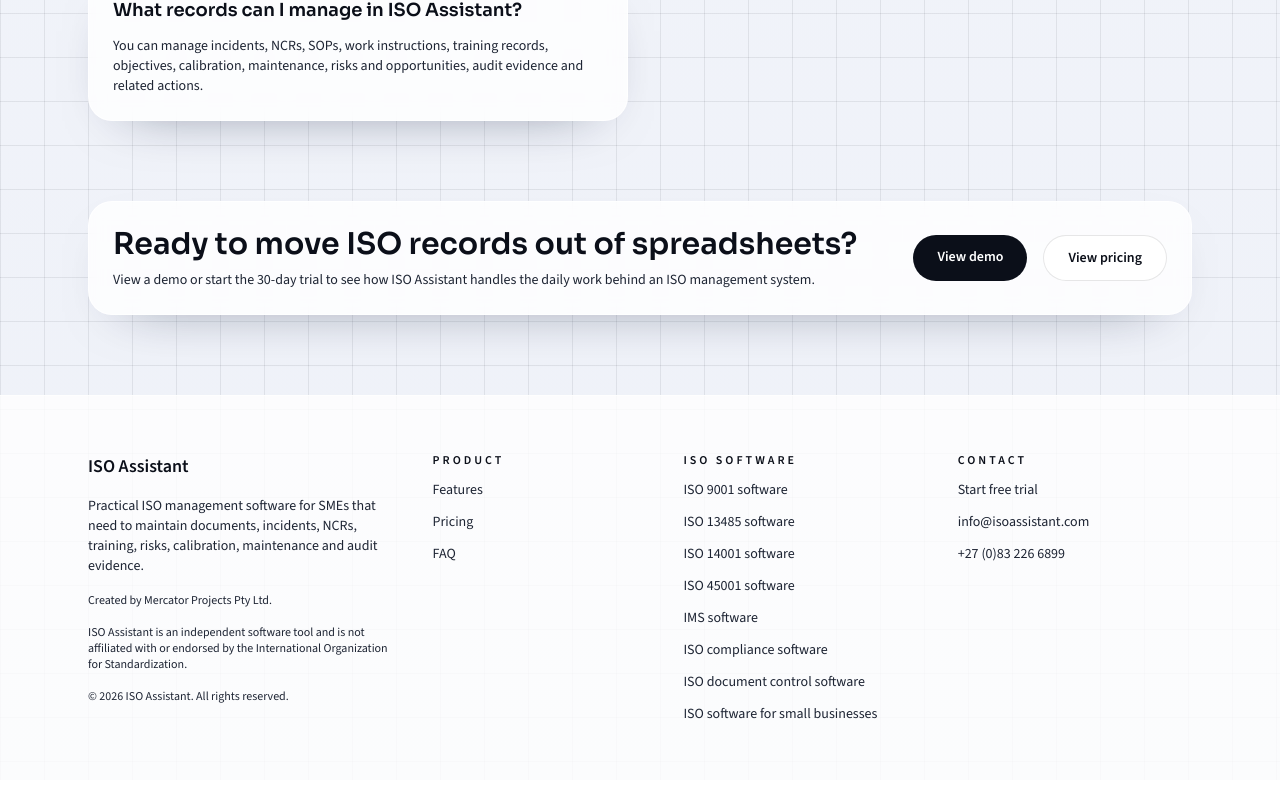
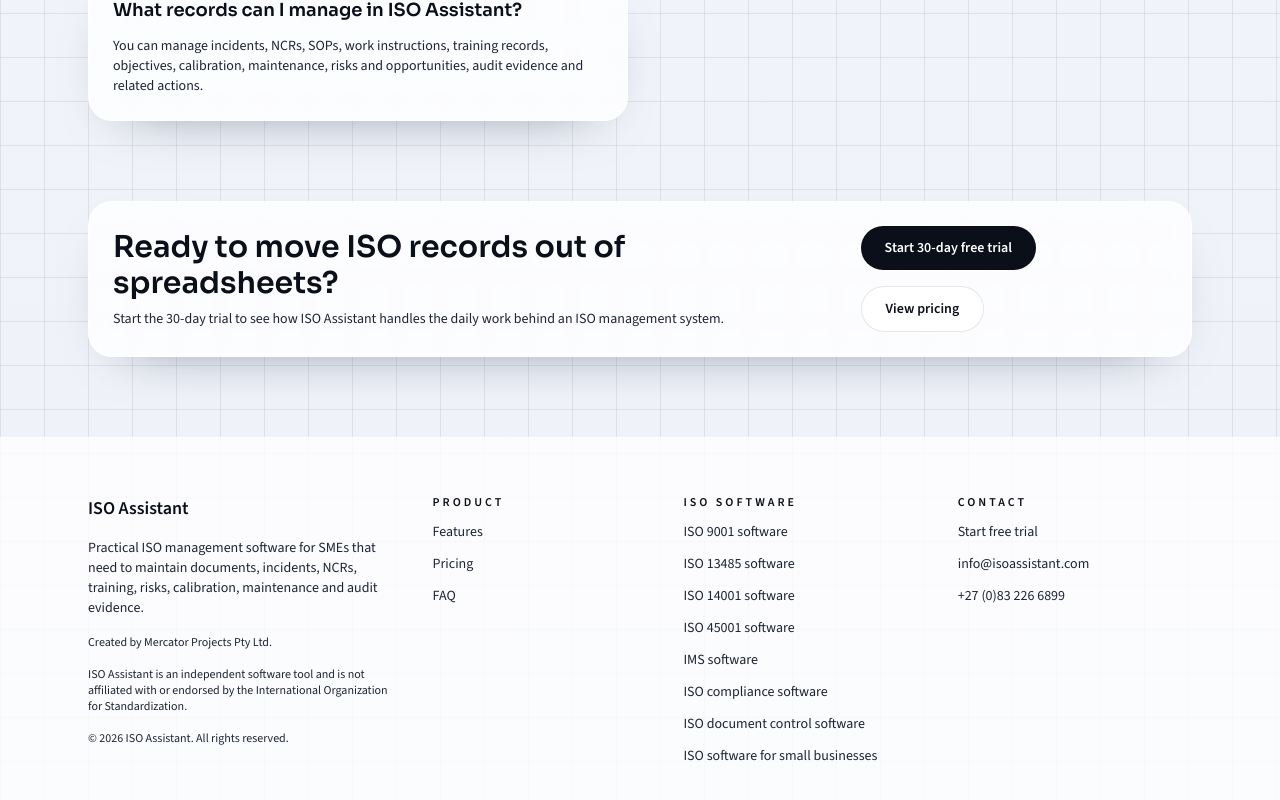
Before and after one commit to eugenevdw/isoassistant-website, a Next.js app: page / in a window 1280 px wide. Shown: the part 3023-3823 px from the top of the page. Built offline with nearby package versions, Linux system fonts and the light colour scheme.

Commit message:
Update trial CTA and contact details

```diff
--- a/app/components/sections/SeoLandingPage.tsx
+++ b/app/components/sections/SeoLandingPage.tsx
@@ -47,10 +47,10 @@ export function SeoLandingPage({ page }: SeoLandingPageProps) {
             Start 30-day free trial
           </a>
           <Link
-            href="/contact"
+            href="/pricing"
             className="rounded-full border border-ink/10 bg-white px-6 py-3 text-sm font-semibold text-ink transition hover:-translate-y-0.5"
           >
-            View demo
+            View pricing
           </Link>
         </div>
       </section>
--- a/app/contact/page.tsx
+++ b/app/contact/page.tsx
@@ -74,12 +74,6 @@ export default function ContactPage() {
                   {siteConfig.phoneDisplay}
                 </a>
               </p>
-              <p>
-                Pricing:{" "}
-                <span className="font-semibold text-ink">
-                  {siteConfig.pricing.standardMonthly} for 5 seats
-                </span>
-              </p>
             </div>
             <Link
               href="/pricing"
--- a/app/page.tsx
+++ b/app/page.tsx
@@ -261,17 +261,17 @@ export default function HomePage() {
               Ready to move ISO records out of spreadsheets?
             </h2>
             <p className="mt-2 text-sm text-slate">
-              View a demo or start the 30-day trial to see how ISO Assistant handles the daily work
+              Start the 30-day trial to see how ISO Assistant handles the daily work
               behind an ISO management system.
             </p>
           </div>
           <div className="flex flex-wrap gap-4">
-            <Link
-              href="/contact"
+            <a
+              href={siteConfig.signupUrl}
               className="rounded-full bg-ink px-6 py-3 text-sm font-semibold text-white shadow-glow transition hover:-translate-y-0.5"
             >
-              View demo
-            </Link>
+              Start 30-day free trial
+            </a>
             <Link
               href="/pricing"
               className="rounded-full border border-ink/10 bg-white px-6 py-3 text-sm font-semibold text-ink transition hover:-translate-y-0.5"
```
